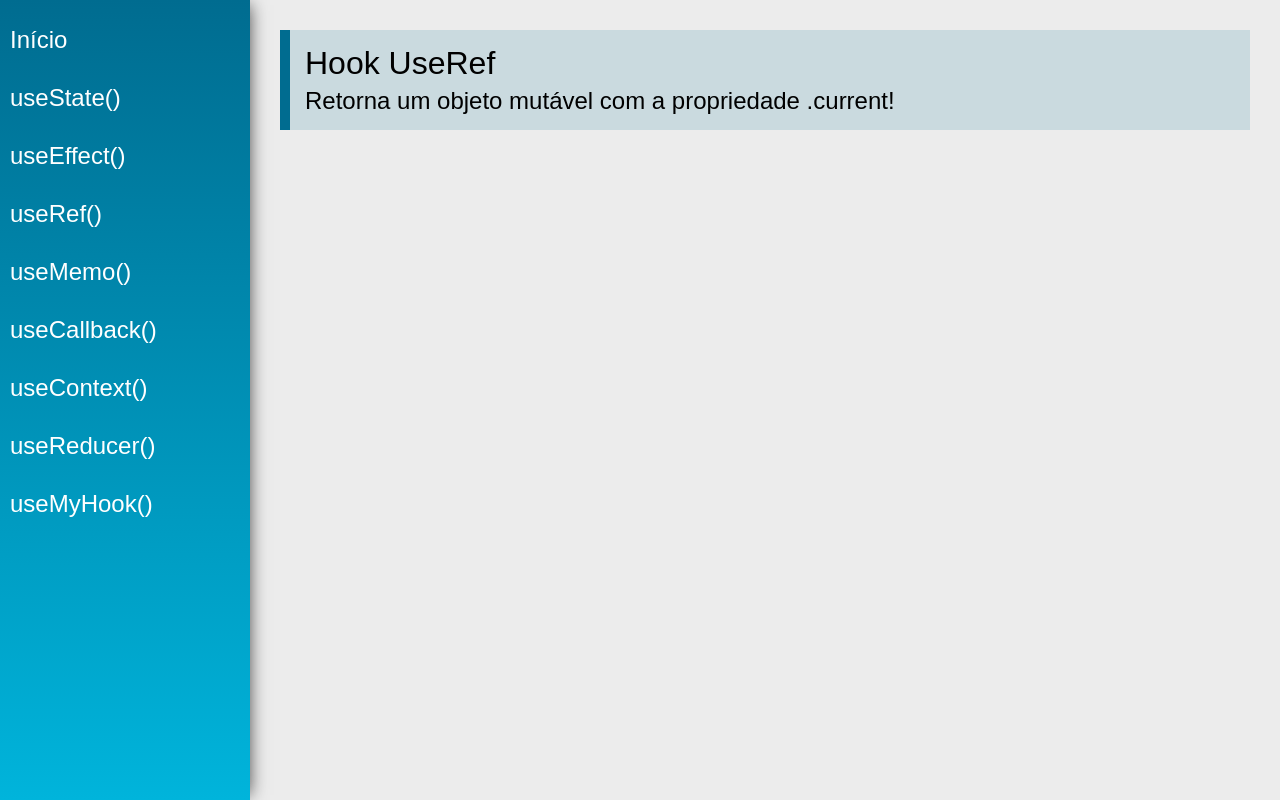
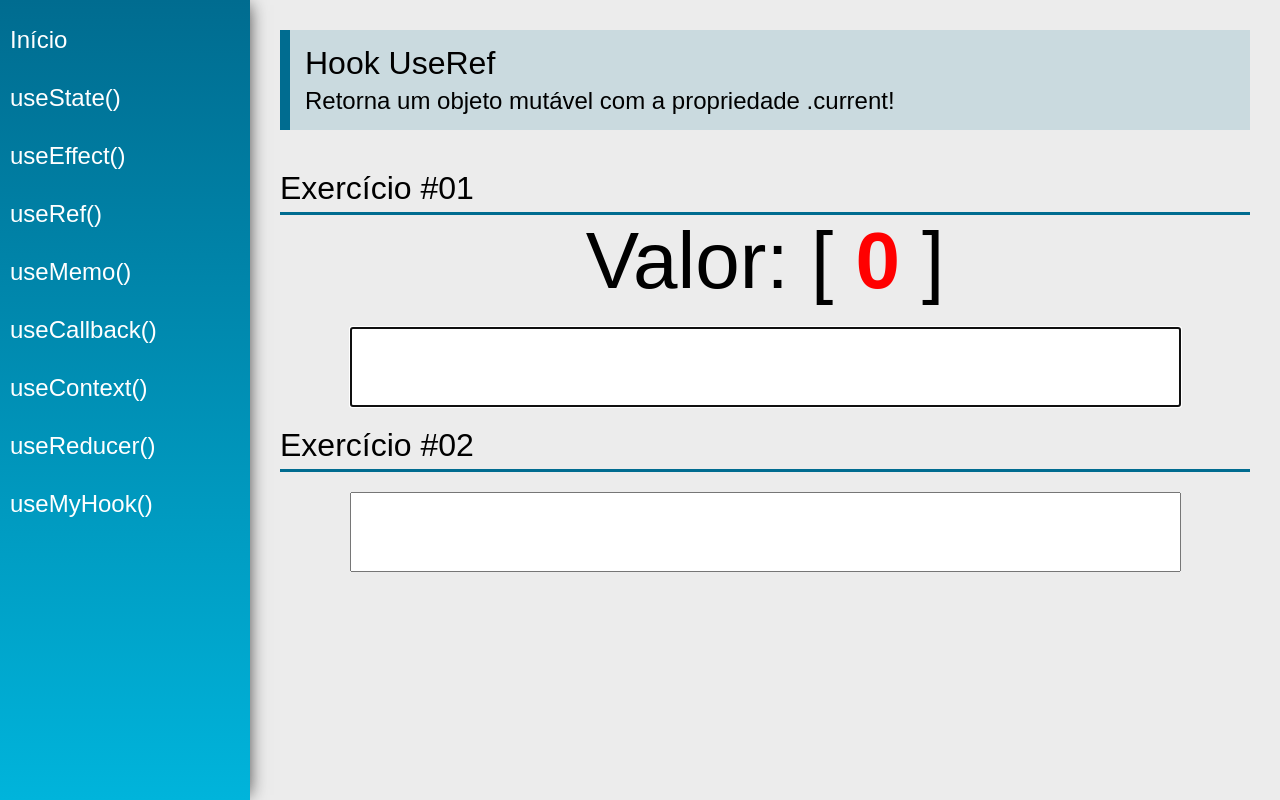
Before and after one commit to laianribas/react-hooks, a React (Create React App) app: page /useRef in a window 1280 px wide. Built offline with nearby package versions, Linux system fonts and the light colour scheme.

Commit message:
Usando useRef

```diff
--- a/src/views/examples/UseRef.jsx
+++ b/src/views/examples/UseRef.jsx
@@ -1,13 +1,69 @@
-import React from 'react'
+import React, { useState, useRef, useEffect } from 'react'
 import PageTitle from '../../components/layout/PageTitle'
+import SectionTitle from '../../components/layout/SectionTitle'
 
-const UseRef = (props) => {
+function merge(string1, string2) {
+  //   let merge = ''
+  //   for (let i = 0; i < string1.length + string2.length; i++) {
+  //     if (
+  //       typeof string1[i] !== 'undefined' &&
+  //       typeof string2[i] !== 'undefined'
+  //     ) {
+  //       merge += string1[i] + string2[i]
+  //     } else {
+  //       merge += ''
+  //     }
+  //   }
+  //   return merge
+  return [...string1].map((e, i) => `${e}${string2[i] || ''}`).join('')
+}
+
+const UseRef = props => {
+  const [value1, setValue1] = useState('')
+  const [value2, setValue2] = useState('')
+  const count = useRef(0)
+  const myInput1 = useRef(null)
+  const myInput2 = useRef(null)
+  useEffect(() => {
+    count.current = count.current + 1
+    myInput2.current.focus()
+  }, [value1])
+  useEffect(() => {
+    count.current = count.current + 1
+    myInput1.current.focus()
+  }, [value2])
   return (
     <div className="UseRef">
       <PageTitle
         title="Hook UseRef"
         subtitle="Retorna um objeto mutável com a propriedade .current!"
       />
+      <SectionTitle title="Exercício #01" />
+      <div className="center">
+        <div>
+          <span className="text">Valor: </span>
+          <span className="text">{merge(value1, value2)} [ </span>
+          <span className="text red">{count.current}</span>
+          <span className="text"> ] </span>
+        </div>
+        <input
+          type="text"
+          className="input"
+          value={value1}
+          onChange={e => setValue1(e.target.value)}
+          ref={myInput1}
+        />
+      </div>
+      <SectionTitle title="Exercício #02" />
+      <div className="center">
+        <input
+          type="text"
+          className="input"
+          value={value2}
+          onChange={e => setValue2(e.target.value)}
+          ref={myInput2}
+        />
+      </div>
     </div>
   )
 }
```
Lines whose indentation alone changed are shown as unchanged.
